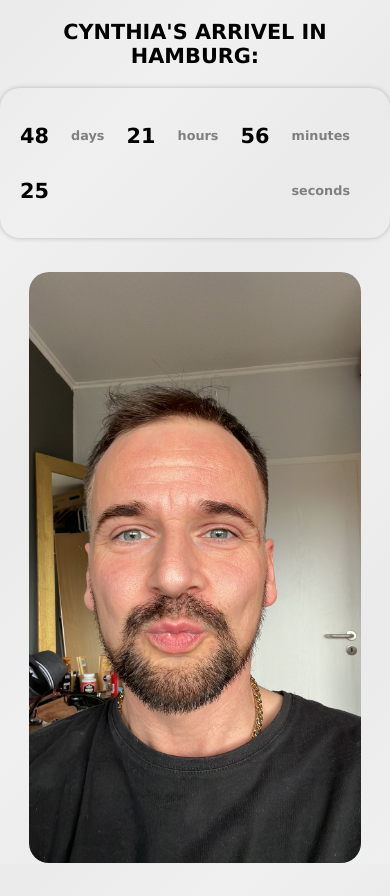
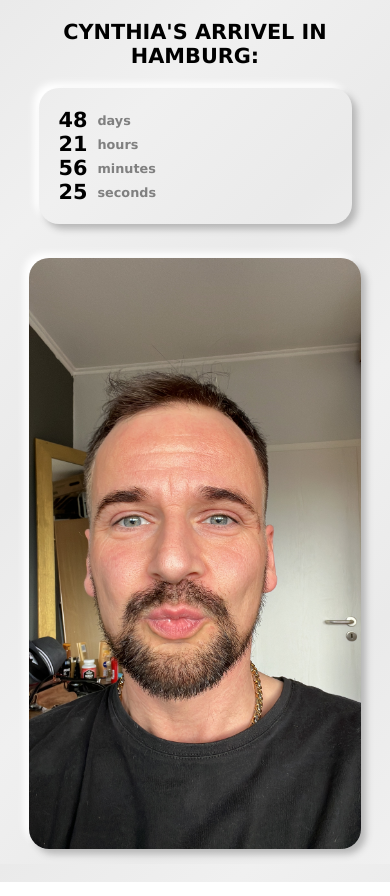
Before and after one commit to mcbauman/ReUnionTimer, a React (Create React App) app: page / in a window 390 px wide. Built offline with nearby package versions, Linux system fonts and the light colour scheme; the HTML template or start-up script is replaced by a standard one.

Commit message:
imporved styling again

```diff
--- a/src/App.jsx
+++ b/src/App.jsx
@@ -30,14 +30,22 @@ export default function App(){
         <main>
             <h2>CYNTHIA'S ARRIVEL IN HAMBURG:</h2>
             <div id="timerDiv">
+                <section>
                     <h1>{timeLeft.days}</h1>
                     <h2>days</h2>
+                </section>
+                <section>
                     <h1>{timeLeft.hours}</h1>
                     <h2>hours</h2>
+                </section>
+                <section>
                     <h1>{timeLeft.minutes}</h1>
                     <h2>minutes</h2>
+                </section>
+                <section>
                     <h1>{timeLeft.seconds}</h1>
                     <h2>seconds</h2>
+                </section>
             </div>
             <div id="imgDiv">
                 <img src={img} alt="not Found" />
--- a/src/style.scss
+++ b/src/style.scss
@@ -18,13 +18,21 @@ body{
             margin: 20px;
         }
         #timerDiv{
-            box-shadow: 0 0 5px rgb(182, 182, 182) ;
+            box-shadow: 5px 5px 7px rgb(182, 182, 182), -5px -5px 7px white;
             padding: 20px;
             border-radius: 20px;
+            margin:2%;
             display: flex;
-            flex-wrap: wrap;
             justify-content: space-between;
             align-items: center;
+            &:hover{
+                box-shadow:  2px 2px 3px rgb(182, 182, 182), -2px -2px 3px white;
+            }
+            section{
+                display: flex;
+                justify-content: center;
+                align-items: center;
+            }
             h1{
                 margin: 0;
                 padding: 0;
@@ -35,6 +43,8 @@ body{
             }
             h2{
                 color: grey;
+                margin: 0;
+                padding: 0;
                 &:hover{
                     color: greenyellow;
                 }
@@ -50,6 +60,10 @@ body{
                 border-radius: 20px;
                 max-width: 800px;
                 max-height: 70vh;
+                box-shadow: 5px 5px 7px rgb(182, 182, 182), -5px -5px 7px white;
+                &:hover{
+                    box-shadow:  2px 2px 3px rgb(182, 182, 182), -2px -2px 3px white;
+                }
             }
         }
     }
@@ -61,11 +75,16 @@ body{
                 font-size: 1.3rem;
             }
             #timerDiv{
+                width: 70%;
+                margin:0 auto;
+                flex-direction: column;
+                align-items: baseline;
                 h1{
                     font-size: 1.3rem;
                 }
                 h2{
                     font-size: 0.8rem;
+                    margin-left: 10px;
                 }
             }
             #imgDiv{
```
Lines whose indentation alone changed are shown as unchanged.
